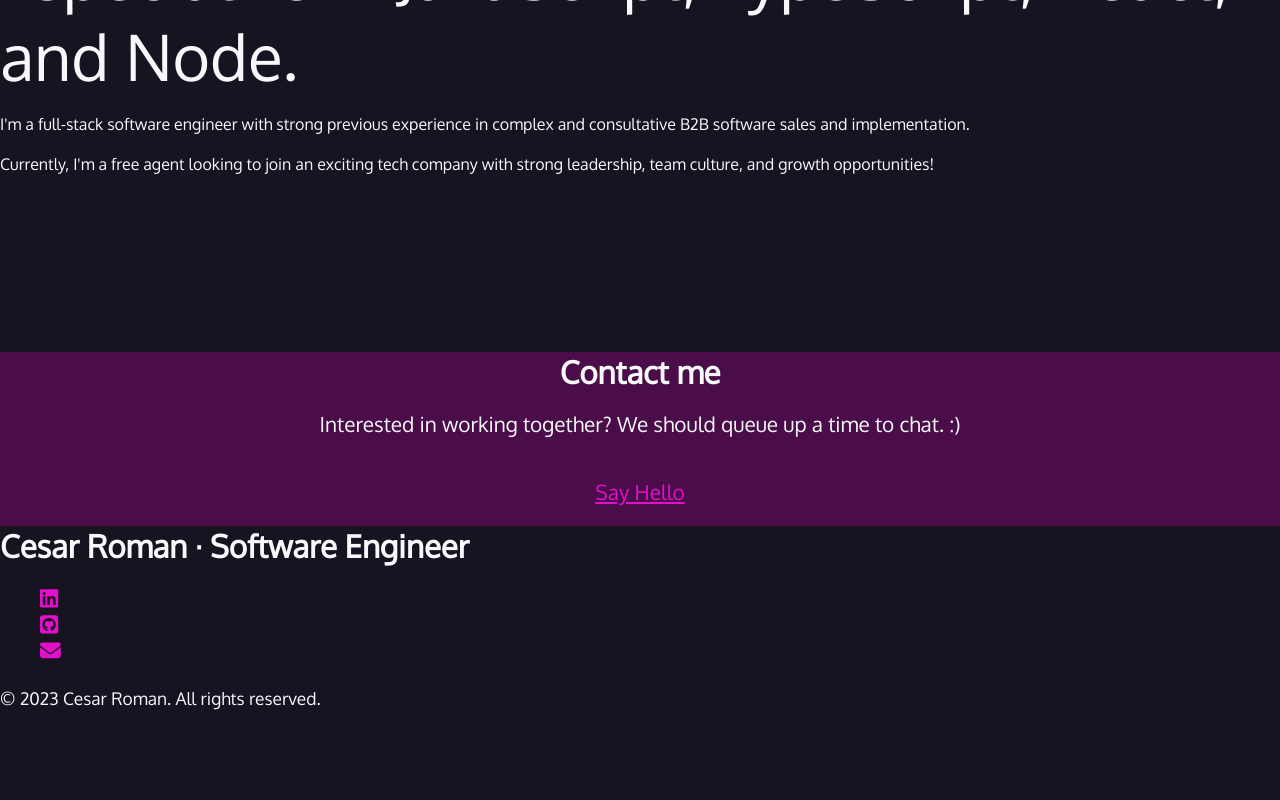
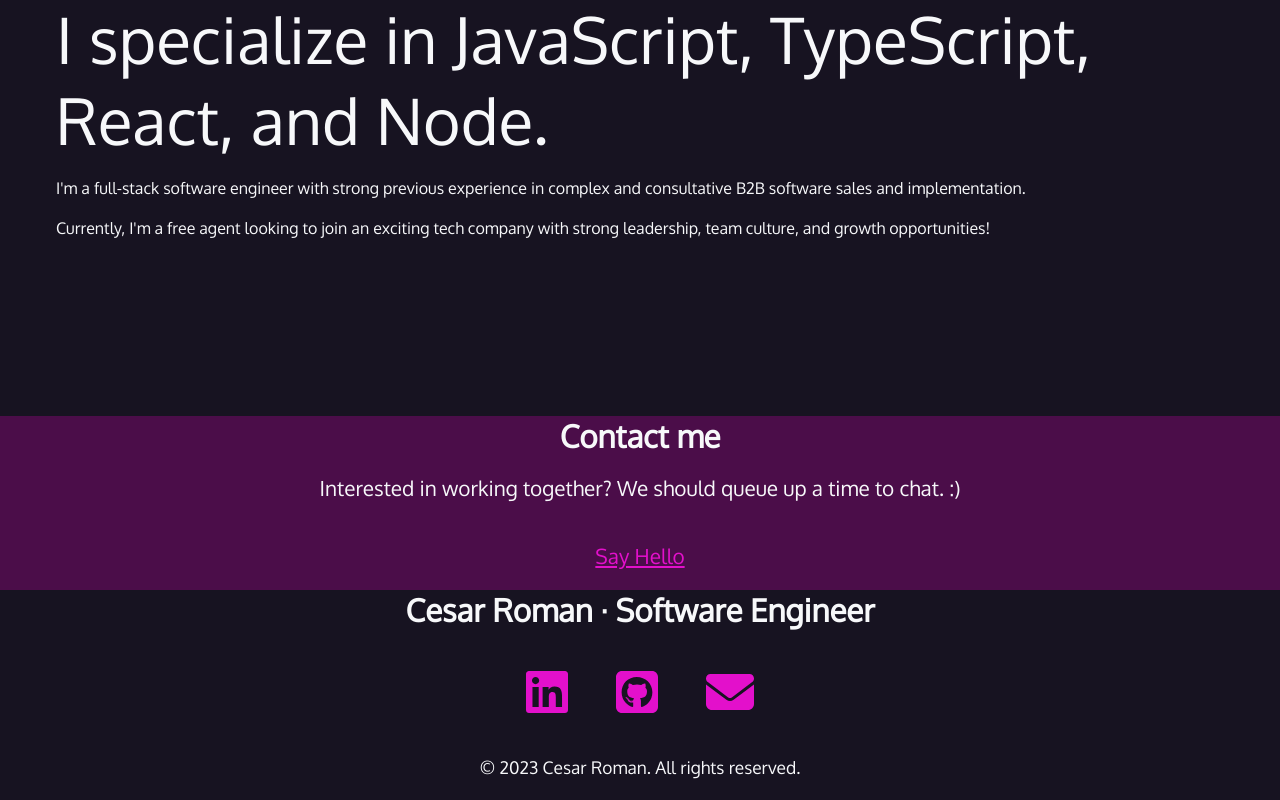
Before and after one commit to cesartheroman/personal-portfolio, a React app: page / in a window 1280 px wide. Shown: the part 828-1628 px from the top of the page. Before the commit the page ends 1559 px from the top, so only its background shows below. Built offline with nearby package versions, Linux system fonts and the light colour scheme; the HTML template or start-up script is replaced by a standard one; a web font is replaced by a local one.

Commit message:
refactor: added svg for favicon, edited html, and home

```diff
--- a/public/index.html
+++ b/public/index.html
@@ -12,7 +12,13 @@
       href="https://fonts.googleapis.com/css2?family=Oxygen&family=Oxygen+Mono&display=swap"
       rel="stylesheet"
     />
-    <title>Cesar Roman Portfolio</title>
+    <link
+      rel="icon"
+      href="./assets/laptop-code-solid.svg"
+      type="image/gif"
+      sizes="16x16"
+    />
+    <title>Cesar Roman's Portfolio</title>
   </head>
 
   <body>
--- a/src/components/Home.jsx
+++ b/src/components/Home.jsx
@@ -27,6 +27,7 @@ const Home = () => {
           <p>{copy.aboutMe.currentJob}</p>
         </article>
       </section>
+
       <ContactMe />
     </>
   );
--- a/src/styles.css
+++ b/src/styles.css
@@ -47,8 +47,10 @@ a:hover {
 
 /* intro styles */
 
-.intro {
-  padding-bottom: 10rem;
+.home {
+  padding: 4rem 1rem 10rem 1rem;
+  max-width: 1200px;
+  margin: 0 auto;
 }
 
 .intro p {
@@ -161,10 +163,18 @@ nav li:first-child {
 /* footer styles */
 footer {
   background-color: var(--black);
+  text-align: center;
 }
 
 footer ul {
+  display: flex;
+  flex-flow: row wrap;
+  font-size: 3rem;
+  gap: 3rem;
+  justify-content: center;
   list-style-type: none;
+  margin: 2rem 0;
+  padding: 0;
 }
 
 img {
```
Also changed, not shown: public/assets/laptop-code-solid.svg (added).
